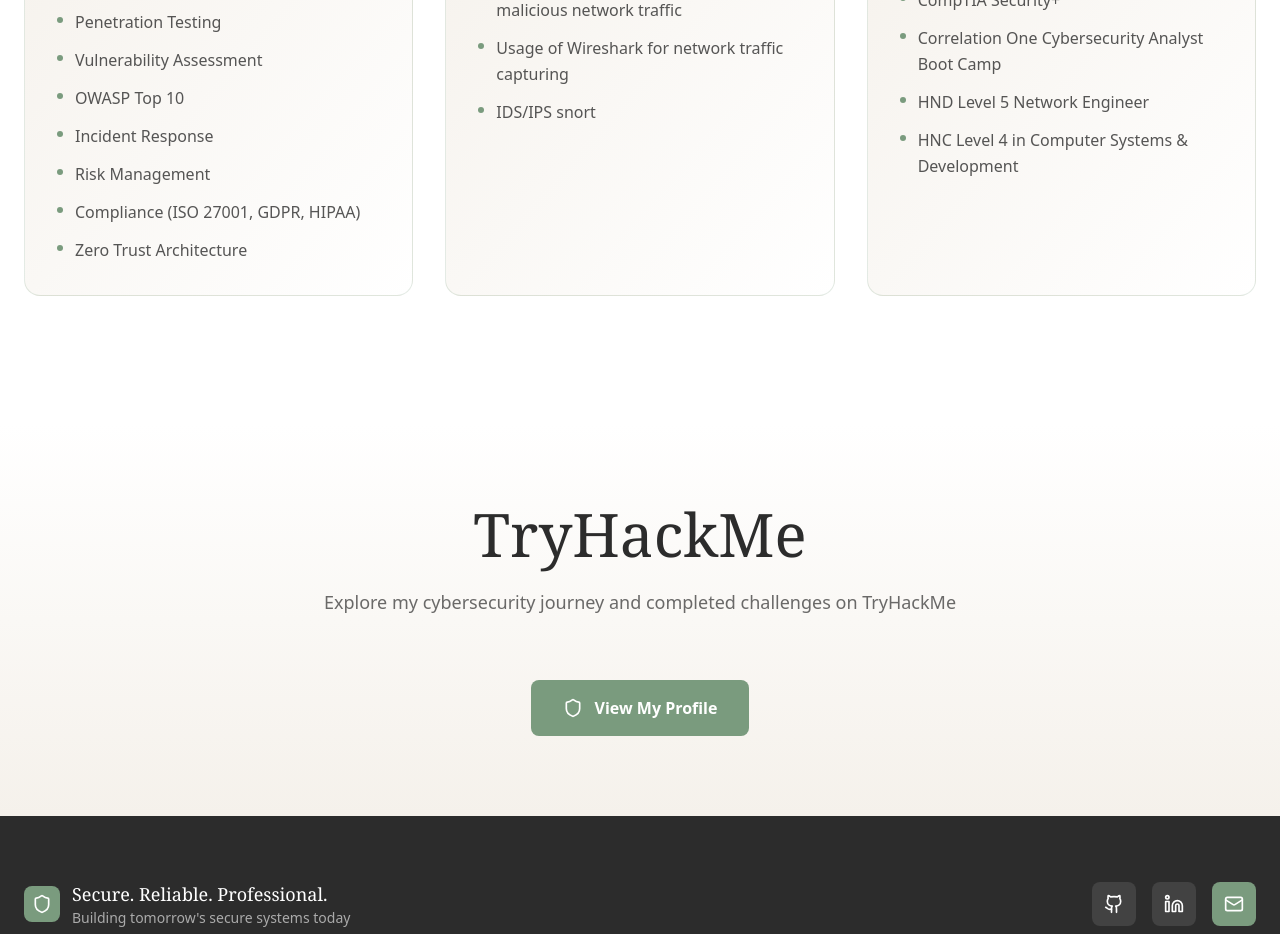
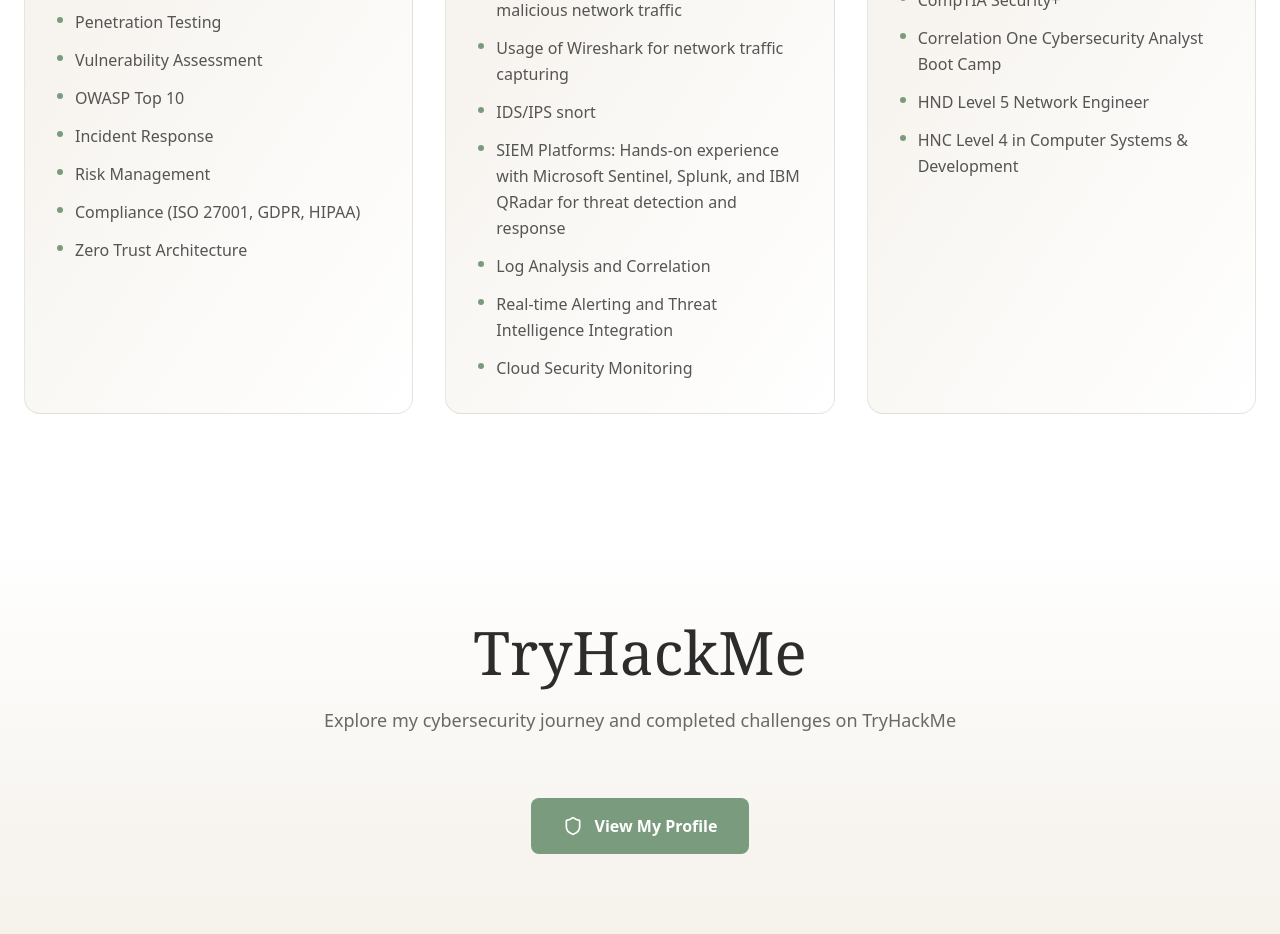
Before and after one commit to arthursmelkovs92/cybersecurity-digitalportfolio, a React (Vite) app: page / in a window 1280 px wide. Shown: the part 2580-3514 px from the top of the page. Built offline with nearby package versions, Linux system fonts and the light colour scheme.

Commit message:
Updated Skills.tsx

```diff
--- a/src/components/Skills.tsx
+++ b/src/components/Skills.tsx
@@ -27,7 +27,11 @@ const skills: SkillCategory[] = [
     items: [
       "Usage of RITA to analyze and detect malicious network traffic",
       "Usage of Wireshark for network traffic capturing",
-      "IDS/IPS snort"
+      "IDS/IPS snort",
+      "SIEM Platforms: Hands-on experience with Microsoft Sentinel, Splunk, and IBM QRadar for threat detection and response",
+      "Log Analysis and Correlation",
+      "Real-time Alerting and Threat Intelligence Integration",
+      "Cloud Security Monitoring"
     ]
   },
   {
```
